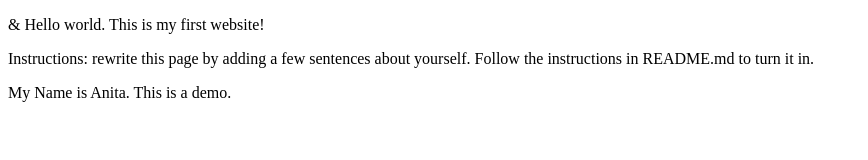
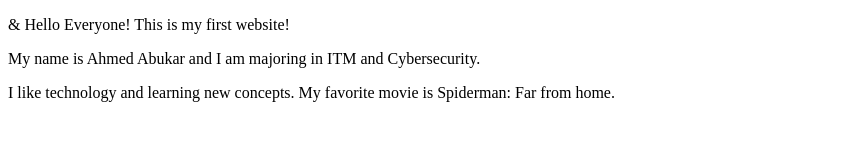
Before and after one commit to aabukar-ITMD-361/aabukar_Draft1, a plain HTML site: page index.html in a window 1280 px wide. Shown: the whole page, without its empty margins (0-868 px from the left). Drawn offline with Linux system fonts and the light colour scheme.

Commit message:
My ITMD Lab 1.html

```diff
--- a/index.html
+++ b/index.html
@@ -5,10 +5,10 @@
 <title>Internet Technologies and Web Design</title>
 </head>
 <body>
-<p>&amp; Hello world. This is my first website!</p>
-<p>Instructions: rewrite this page by adding a few sentences about yourself. Follow the
-instructions in README.md to turn it in.</p>
-My Name is Anita. This is a demo.
+<p>&amp; Hello Everyone! This is my first website!</p>
+<p>My name is Ahmed Abukar and I am majoring in ITM and Cybersecurity.
+</p>
+I like technology and learning new concepts. My favorite movie is Spiderman: Far from home.
 </body>
 
 </html>
```
